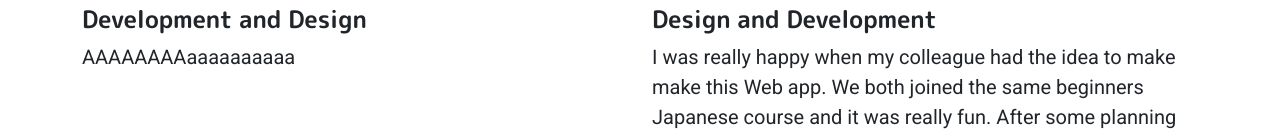
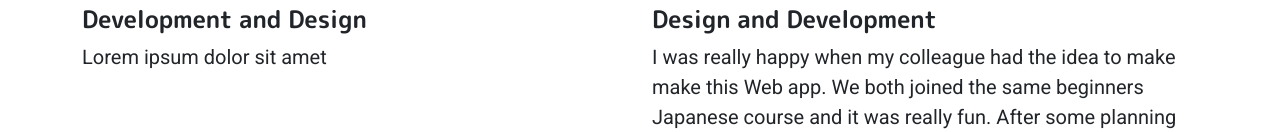
Before and after one commit to malthee/Hiromaji, a plain HTML site: page index.html in a window 1280 px wide. Shown: the part 2172-2304 px from the top of the page. Drawn offline with nearby package versions, Linux system fonts and the light colour scheme.

Commit message:
Added temporary filltext

```diff
--- a/index.html
+++ b/index.html
@@ -128,7 +128,7 @@
                         class="rounded-circle" height="140px" width="140px">
                     <h2>Bavly Abousif</h2>
                     <h4>Development and Design</h4>
-                    <p class="lead">AAAAAAAAaaaaaaaaaa</p>
+                    <p class="lead">Lorem ipsum dolor sit amet</p>
                 </div>
                 <div class="col-lg-6">
                     <img src="https://avatars2.githubusercontent.com/u/18032233" alt="Malthee Github profile picture"
```
